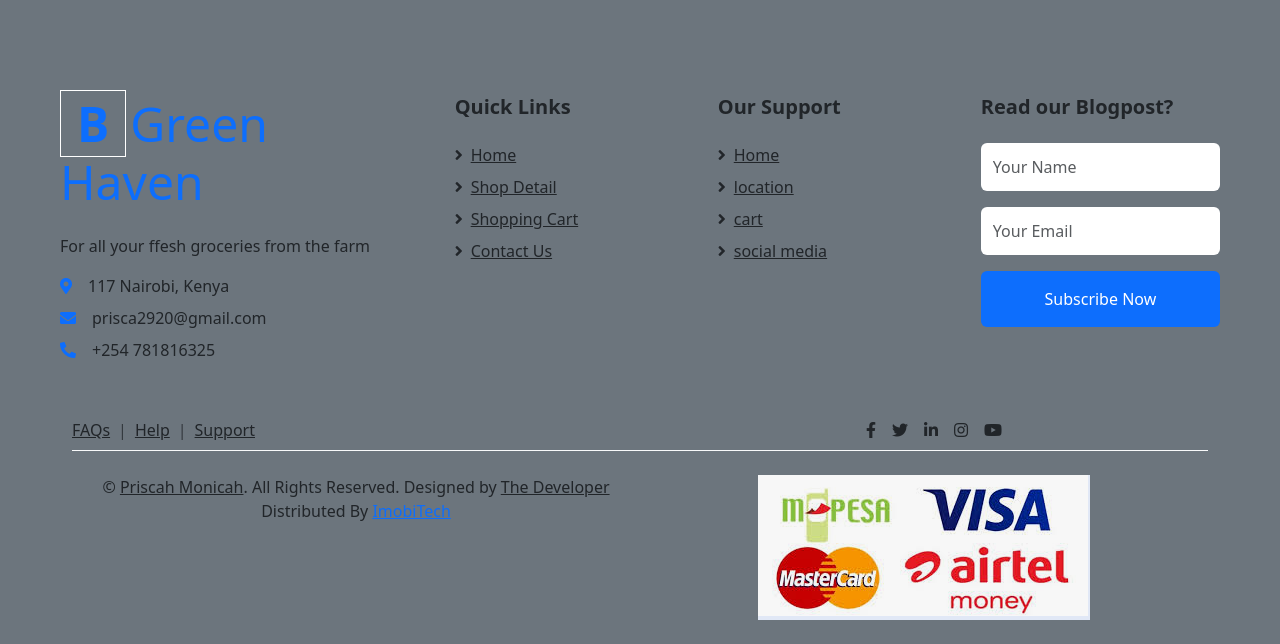
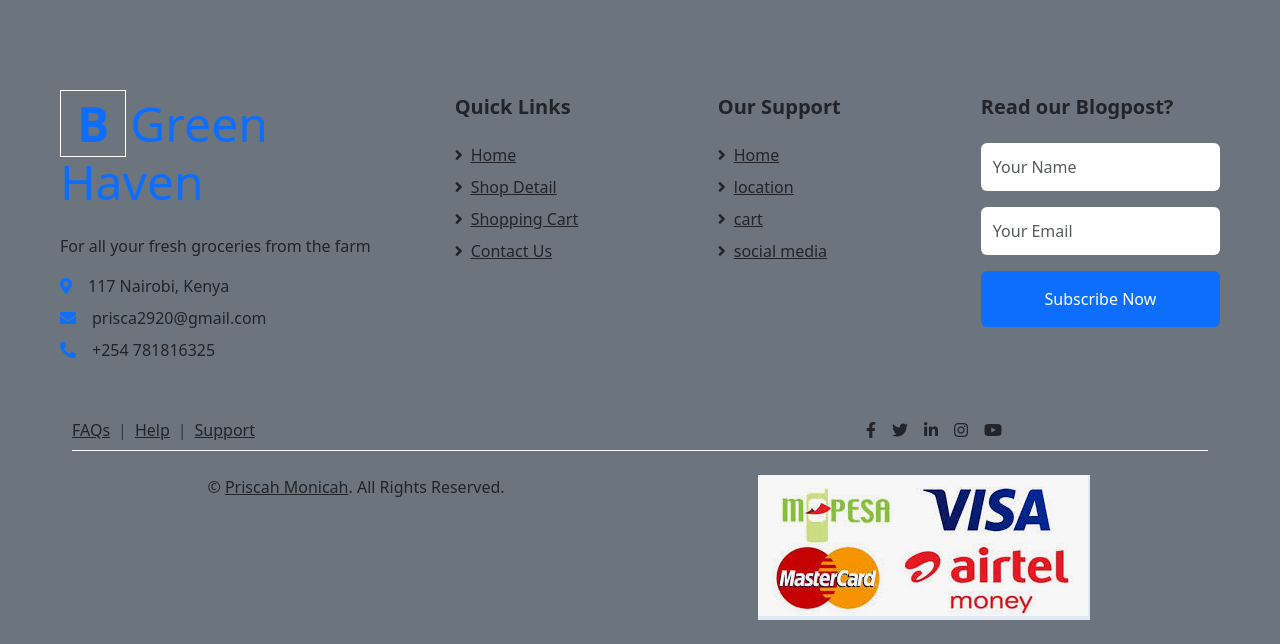
Before and after one commit to prisca2920/Green-Haven, a Django app: template haven/templates/faq.html in a window 1280 px wide. Shown: the part 904-1548 px from the top of the page. Run offline with Django 3.2, Linux system fonts and the light colour scheme; the template is opened without the code that fills it, so the values that code supplies are empty; some libraries are stand-ins or nearby versions.

Commit message:
extends to other html files

```diff
--- a/haven/templates/master.html
+++ b/haven/templates/master.html
@@ -42,7 +42,7 @@
                 <a href="" class="text-decoration-none">
                     <h1 class="mb-4 display-5 font-weight-semi-bold"><span class="text-primary font-weight-bold border border-white px-3 mr-1">B</span>Green Haven</h1>
                 </a>
-                <p>For all your ffesh groceries from the farm</p>
+                <p>For all your fresh groceries from the farm</p>
                 <p class="mb-2"><i class="fa fa-map-marker-alt text-primary mr-3"></i>117 Nairobi, Kenya</p>
                 <p class="mb-2"><i class="fa fa-envelope text-primary mr-3"></i>prisca2920@gmail.com</p>
                 <p class="mb-0"><i class="fa fa-phone-alt text-primary mr-3"></i>+254 781816325</p>
@@ -120,10 +120,7 @@
         <div class="row border-top border-light mx-xl-5 py-4">
             <div class="col-md-6 px-xl-0">
                 <p class="mb-md-0 text-center text-md-left text-dark">
-                    &copy; <a class="text-dark font-weight-semi-bold" href="#">Priscah Monicah</a>. All Rights Reserved. Designed
-                    by
-                    <a class="text-dark font-weight-semi-bold" href="">The Developer</a><br>
-                    Distributed By <a href="https://themewagon.com" target="_blank">ImobiTech</a>
+                    &copy; <a class="text-dark font-weight-semi-bold" href="#">Priscah Monicah</a>. All Rights Reserved.
                 </p>
             </div>
             <div class="col-md-6 px-xl-0 text-center text-md-right">
```
